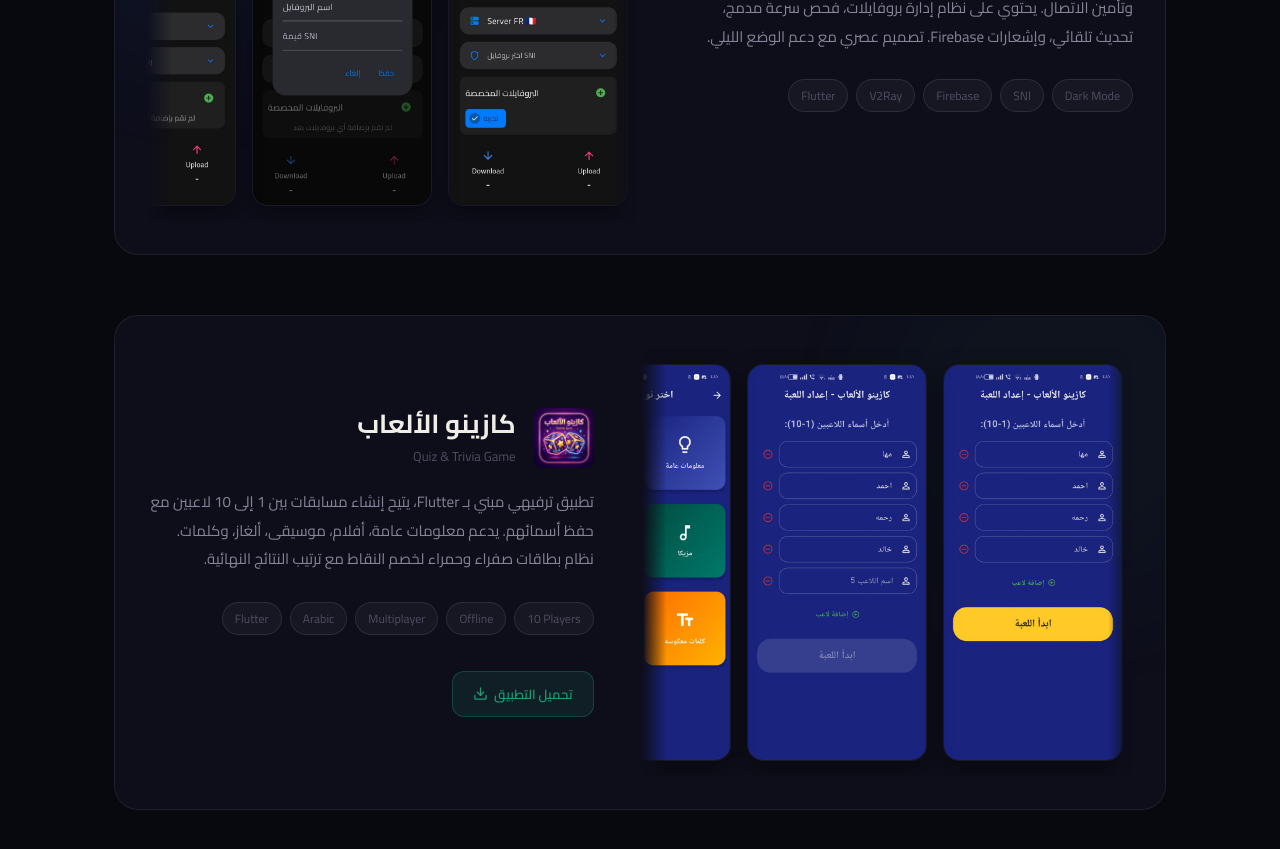
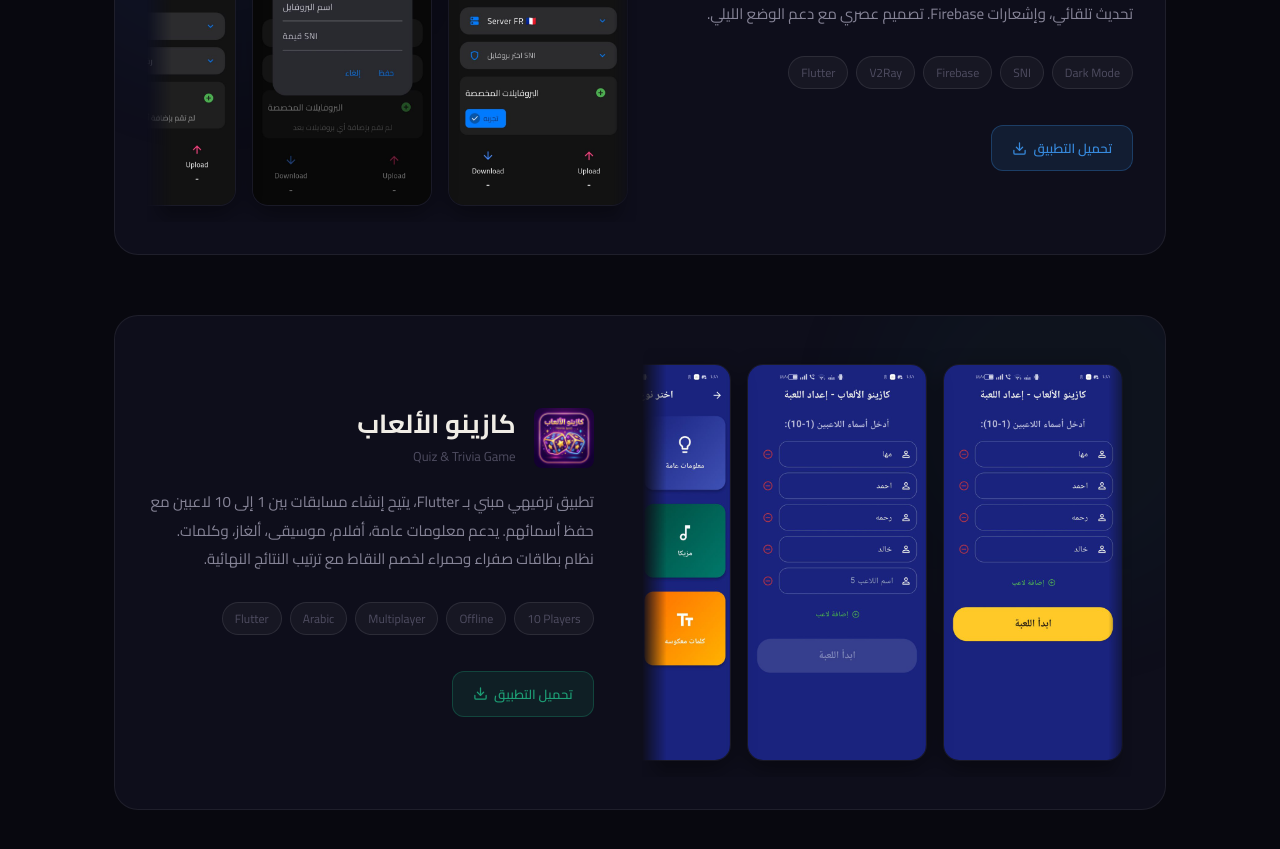
Before and after one commit to hussein34535/my-portfolio, a Next.js app: page / in a window 1280 px wide. Shown: the part 2820-3669 px from the top of the page. Built offline with nearby package versions, Linux system fonts and the light colour scheme.

Commit message:
Add WaledNet VPN download link

```diff
--- a/app/page.js
+++ b/app/page.js
@@ -64,6 +64,9 @@ export default function Home() {
         <img src="/vpn-logo.jpg" alt="WaledNet VPN Logo" style={{ width: "100%", height: "100%", objectFit: "cover", borderRadius: "8px" }} />
       ),
       reverse: true,
+      links: [
+        { text: "تحميل التطبيق", url: "https://www.mediafire.com/file/6fqtrk3azkfz62p/WaledNet.apk/file", type: "app" }
+      ]
     },
     {
       id: "quiz",
```
